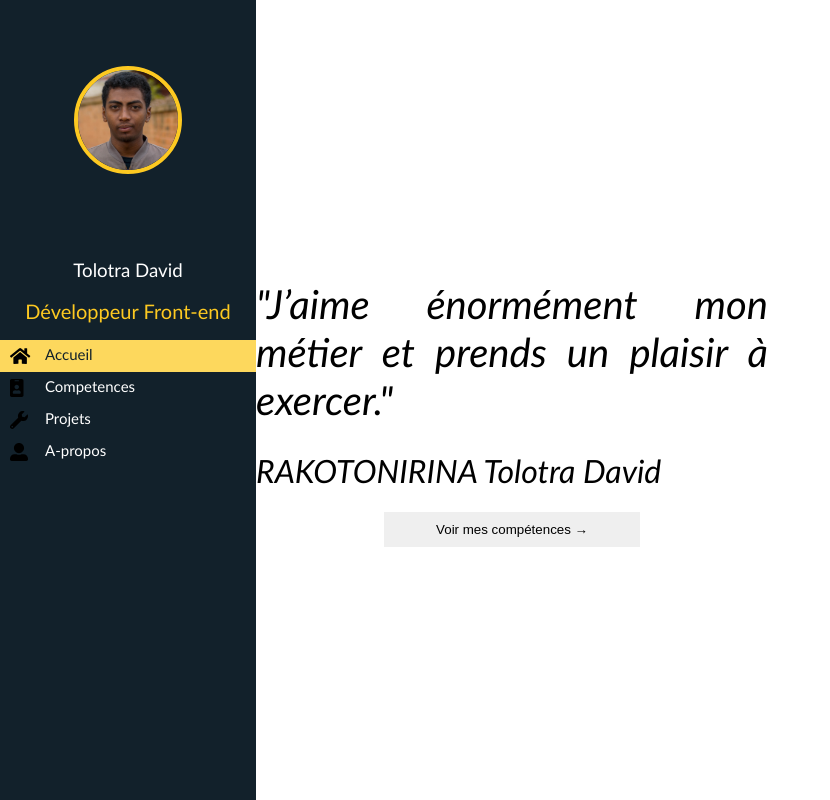
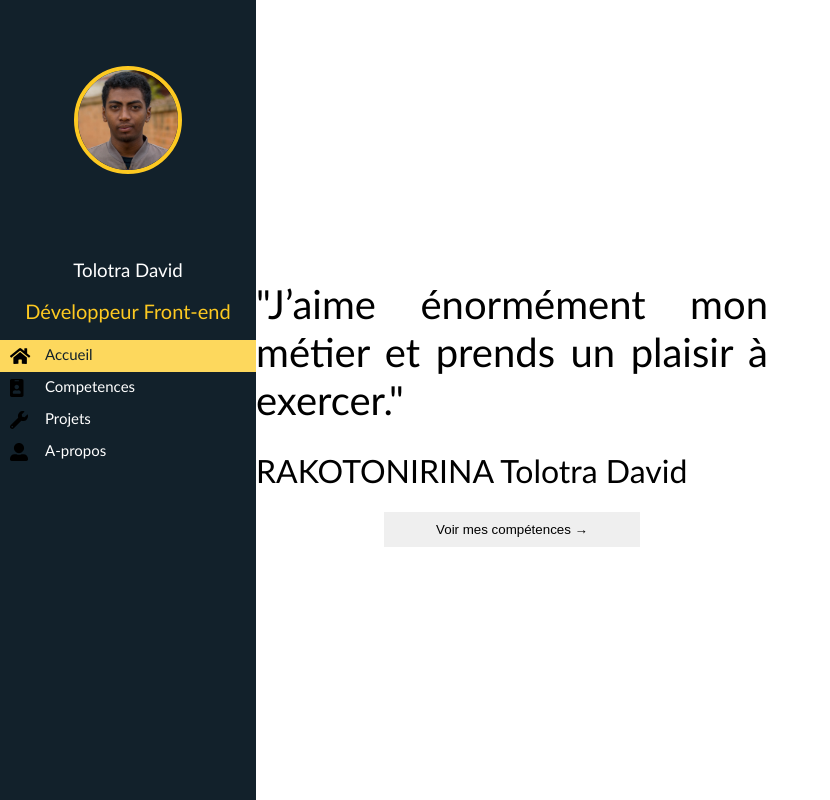
Before and after one commit to tolotra-david/portfolio, an Angular app: page /accueil in a window 1280 px wide. Shown: the whole page, without its empty margins (0-830 px from the left). Built offline with nearby package versions, Linux system fonts and the light colour scheme.

Commit message:
changement home en cours

```diff
--- a/src/app/home/home.component.css
+++ b/src/app/home/home.component.css
@@ -1,7 +1,7 @@
-.home__root {
+:host {
+  height: 100%;
   display: flex;
   align-items: center;
-  height: 100%;
 }
 
 .home__description__container {
@@ -17,11 +17,6 @@
 
 .description__name {
   color: var(--name-color);
-}
-
-.description__slogan,
-.description__name {
-  font-style: italic;
 }
 
 .description__button {
--- a/src/app/home/home.component.html
+++ b/src/app/home/home.component.html
@@ -1,4 +1,3 @@
-<div class="home__root">
 <div class="home__description__container">
   <h1 class="description__slogan">
     "J’aime énormément mon métier et prends un plaisir à exercer."
@@ -12,4 +11,3 @@
     </button>
   </div>
 </div>
-</div>
```
Lines whose indentation alone changed are shown as unchanged.
